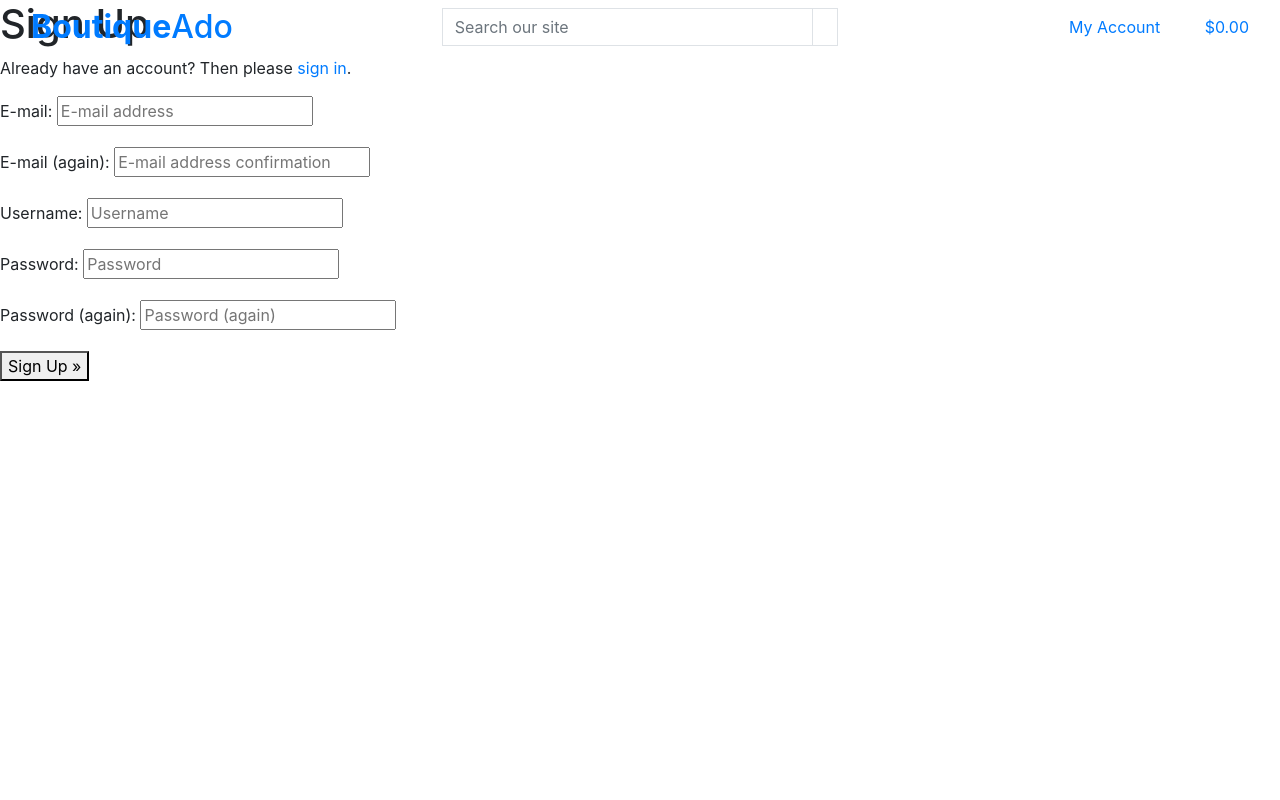
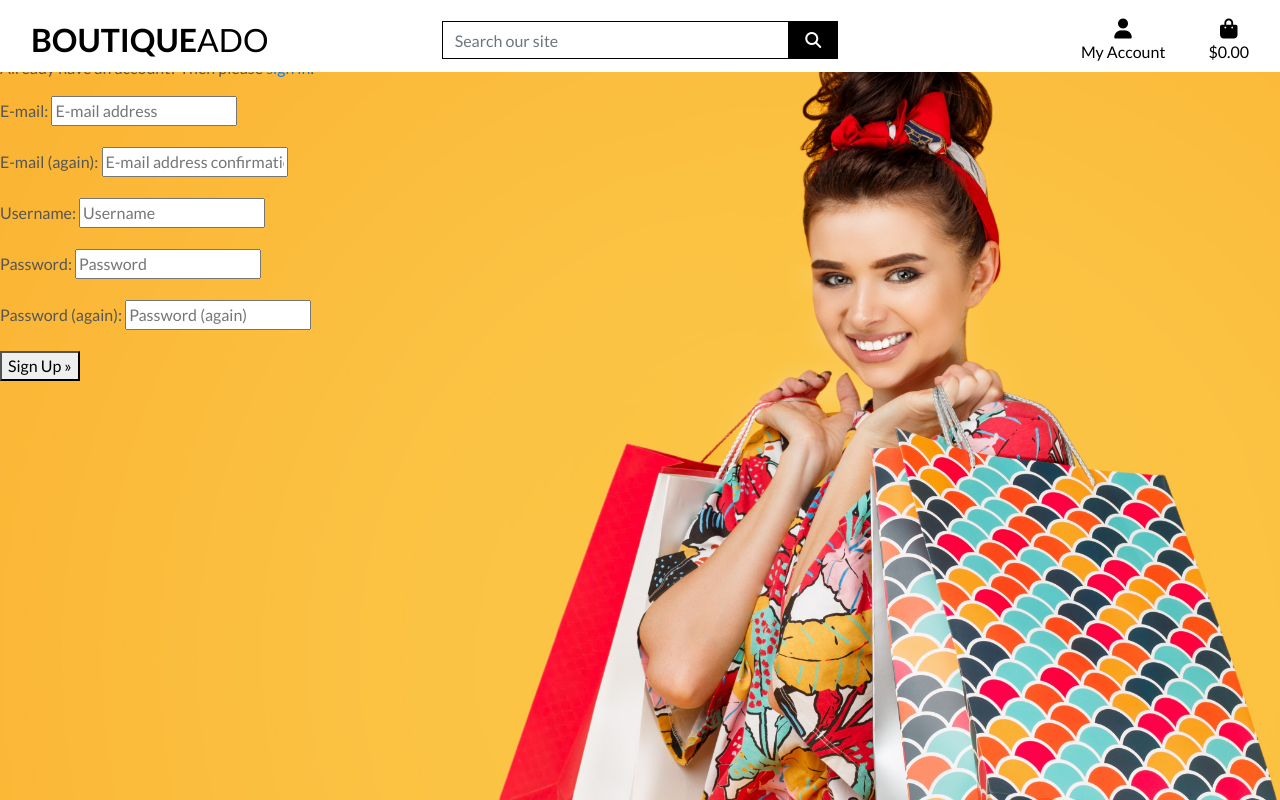
Before and after one commit to DomGambarini/boutique-ado-django-project, a Django app: page /accounts/signup/ in a window 1280 px wide. Run offline with Django 3.2, Linux system fonts and the light colour scheme; some libraries are stand-ins or nearby versions.

Commit message:
Completed homepage header and css

```diff
--- a/boutique_ado/settings.py
+++ b/boutique_ado/settings.py
@@ -150,6 +150,10 @@ USE_TZ = True
 # https://docs.djangoproject.com/en/3.2/howto/static-files/
 
 STATIC_URL = '/static/'
+STATICFILES_DIRS = (os.path.join(BASE_DIR, 'static'),)
+
+MEDIA_URL = '/media/'
+MEDIA_ROOT = os.path.join(BASE_DIR, 'media')
 
 # Default primary key field type
 # https://docs.djangoproject.com/en/3.2/ref/settings/#default-auto-field
--- a/boutique_ado/urls.py
+++ b/boutique_ado/urls.py
@@ -15,9 +15,11 @@ Including another URLconf
 """
 from django.contrib import admin
 from django.urls import path, include
+from django.conf import settings
+from django.conf.urls.static import static
 
 urlpatterns = [
     path('admin/', admin.site.urls),
     path('accounts/', include('allauth.urls')),
     path('', include('home.urls')),
-]
+] + static(settings.MEDIA_URL, document_root=settings.MEDIA_ROOT)
--- /dev/null
+++ b/static/css/base.css
@@ -0,0 +1,82 @@
+/* This allows h100 classes in vertical centering work */
+html {
+    height: 100%;
+}
+
+body {
+    background: url('/media/homepage_background_cropped.jpg') no-repeat center center fixed;
+    background-size: cover;
+    height: calc(100vh - 164px);
+    color: #555;
+    font-family: 'Lato';
+}
+
+/* from Bulma */
+.icon {
+    align-items: center;
+    display: inline-flex;
+    justify-content: center;
+    height: 1.5rem;
+    width: 1.5rem;
+}
+
+.logo-font {
+    text-transform: uppercase;
+}
+
+.main-logo-link {
+    width: fit-content;
+}
+
+.shop-now-button {
+    background: black;
+    color: white;
+    min-width: 260px;
+}
+
+.btn-black {
+    background: black;
+    color: white;
+}
+
+.shop-now-button:hover,
+.shop-now-button:active,
+.shop-now-button:focus,
+.btn-black:hover,
+.btn-black:active,
+.btn-black:focus {
+    background: #222;
+    color: white;
+}
+
+.text-black {
+    color: #000 !important;
+}
+
+.border-black {
+    border: 1px solid black !important;
+}
+
+/* -------------------------------- Media Queries */
+
+/* Slightly larger container on xl screens */
+@media (min-width: 1200px) {
+  .container {
+    max-width: 80%;
+  }
+}
+
+/* fixed top navbar only on medium and up */
+@media (min-width: 992px) {
+    .fixed-top-desktop-only {
+        position: fixed;
+        top: 0;
+        right: 0;
+        left: 0;
+        z-index: 1030;
+    }
+
+    .header-container {
+        padding-top: 164px;
+    }
+}
--- a/templates/base.html
+++ b/templates/base.html
@@ -13,12 +13,17 @@
 
     {% block corecss %}
         <link rel="stylesheet" href="https://cdn.jsdelivr.net/npm/bootstrap@4.6.2/dist/css/bootstrap.min.css" integrity="sha384-xOolHFLEh07PJGoPkLv1IbcEPTNtaed2xpHsD9ESMhqIYd0nLMwNLD69Npy4HI+N" crossorigin="anonymous">
+        <link rel="preconnect" href="https://fonts.googleapis.com">
+        <link rel="preconnect" href="https://fonts.gstatic.com" crossorigin>
+        <link href="https://fonts.googleapis.com/css2?family=Lato:ital,wght@0,100;0,300;0,400;0,700;0,900;1,100;1,300;1,400;1,700;1,900&display=swap" rel="stylesheet">
+        <link rel="stylesheet" href="{% static 'css/base.css' %}">
     {% endblock %}
 
     {% block extra_css %}
     {% endblock %}
 
     {% block corejs %}
+        <script src="https://kit.fontawesome.com/e9c73d7092.js" crossorigin="anonymous"></script>
         <script src="https://cdn.jsdelivr.net/npm/jquery@3.5.1/dist/jquery.min.js" integrity="sha256-9/aliU8dGd2tb6OSsuzixeV4y/faTqgFtohetphbbj0=" crossorigin="anonymous"></script>
         <script src="https://cdn.jsdelivr.net/npm/popper.js@1.16.1/dist/umd/popper.min.js" integrity="sha384-9/reFTGAW83EW2RDu2S0VKaIzap3H66lZH81PoYlFhbGU+6BZp6G7niu735Sk7lN" crossorigin="anonymous"></script>
         <script src="https://cdn.jsdelivr.net/npm/bootstrap@4.6.2/dist/js/bootstrap.min.js" integrity="sha384-+sLIOodYLS7CIrQpBjl+C7nPvqq+FbNUBDunl/OZv93DB7Ln/533i8e/mZXLi/P+" crossorigin="anonymous"></script>
@@ -31,7 +36,7 @@
   </head>
   <body>
     <header class="container-fluid fixed-top">
-      <div class="row">
+      <div id="topnav" class="row bg-white pt-lg-2 d-none d-lg-flex">
         <div class="col-12 col-lg-4 my-auto py-1 py-lg-0 text-center text-lg-left">
           <a href="{% url 'home' %}" class="nav-link main-logo-link">
             <h2 class="logo-font text-black my-0"><strong>Boutique</strong>Ado</h2>
```
Also changed, not shown: media/homepage_background_cropped.jpg (added), 3 other files.
